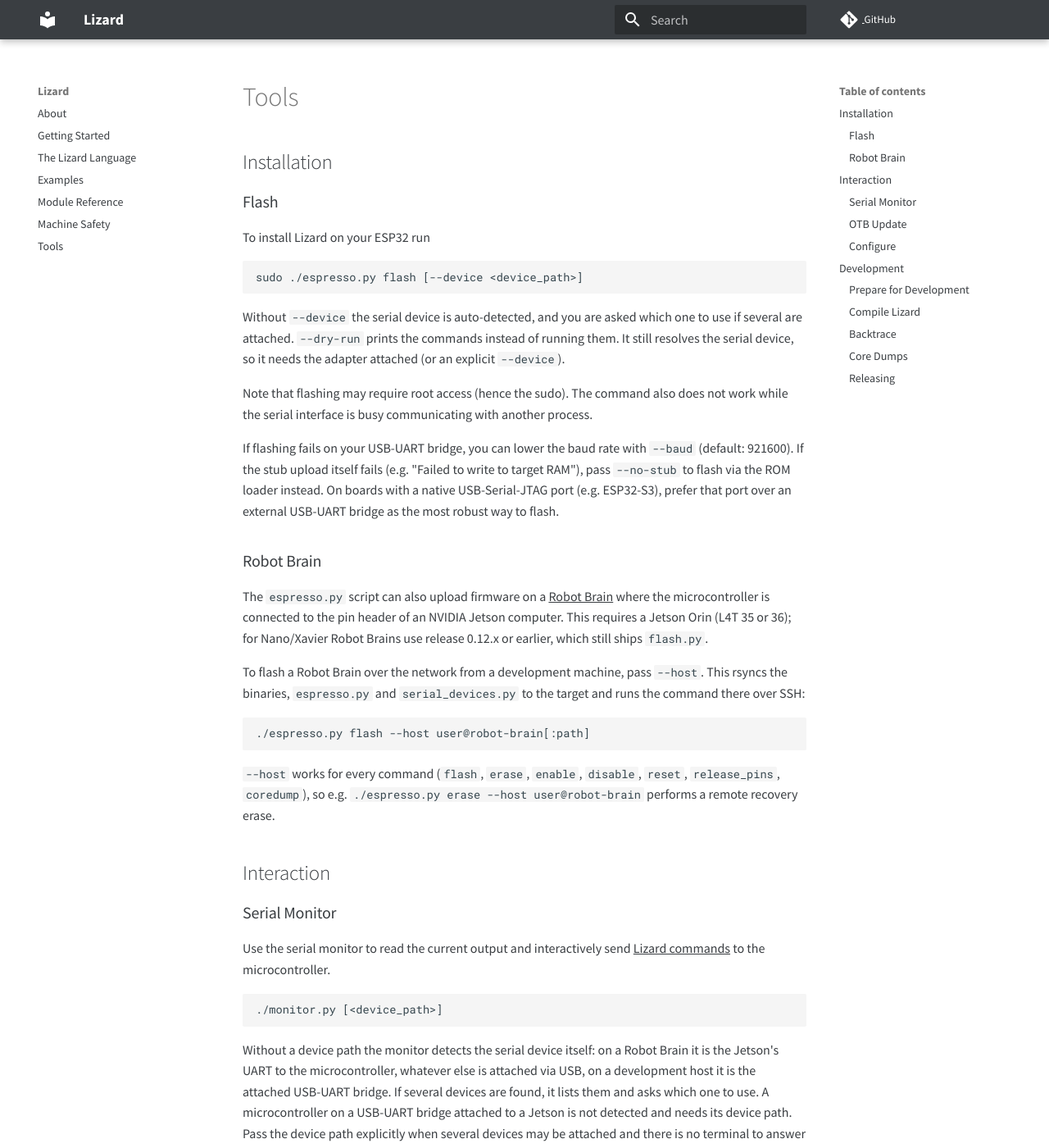
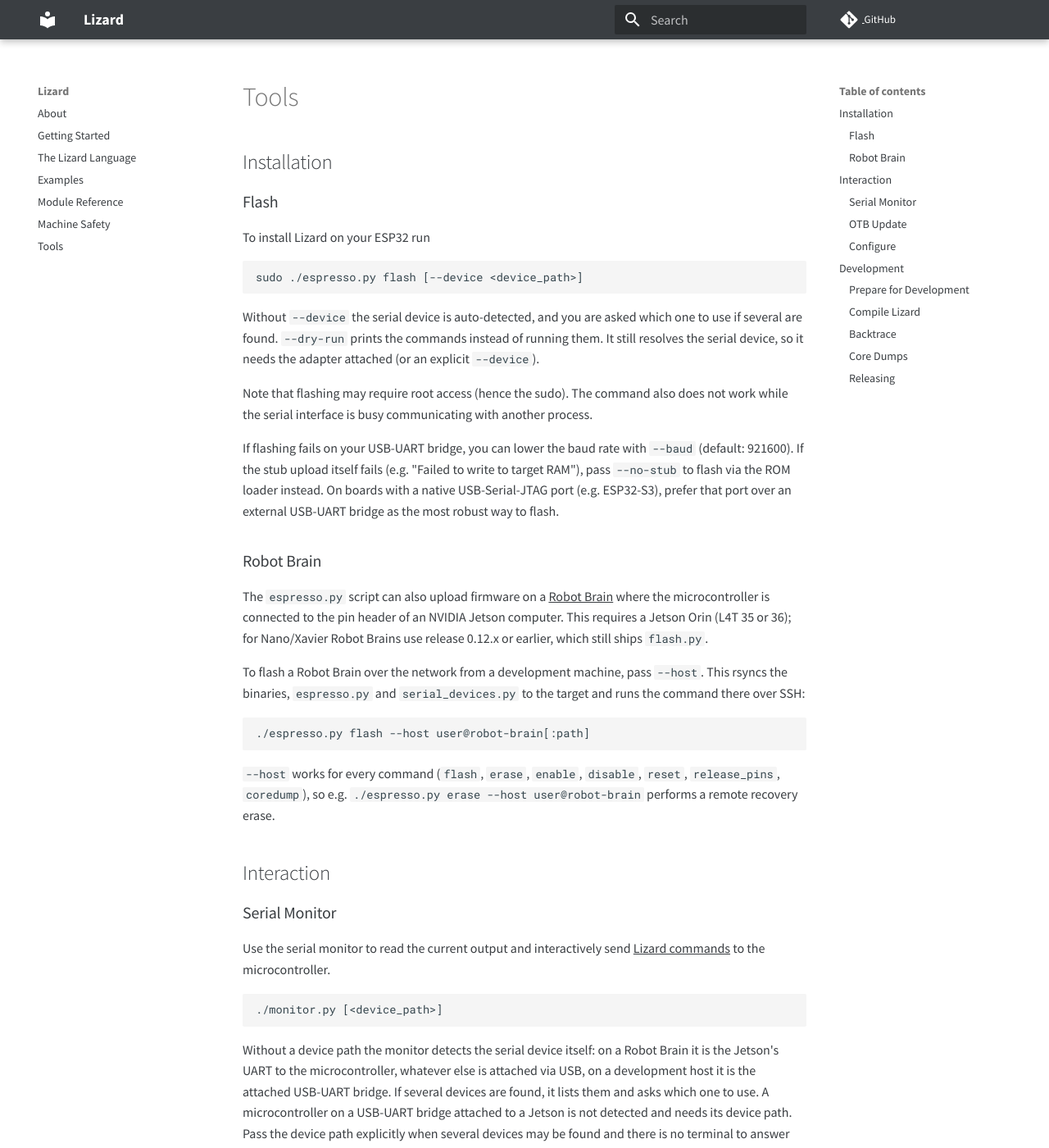
Before and after one commit to zauberzeug/lizard, an MkDocs documentation site: the page built from docs/tools.md, in a window 1280 px wide and 1400 px high. Shown: the whole window at 82% size. Built offline with MkDocs 1.6.1 and Material for MkDocs 9.7.7, drawn with Linux system fonts in a browser that asks for light colours; comment, search, counter and statistics services are not loaded; some of the changed text lies outside the part shown.

Commit message:
Say "found" where a Jetson's extra USB devices would make "attached" wrong
On a Robot Brain several serial devices are attached, but only the Jetson's
UART is found, so nothing asks. The monitor section already said "found".

Co-Authored-By: Claude Opus 5.5 <noreply@anthropic.com>

````diff
--- a/docs/tools.md
+++ b/docs/tools.md
@@ -10,7 +10,7 @@ To install Lizard on your ESP32 run
 sudo ./espresso.py flash [--device <device_path>]
 ```
 
-Without `--device` the serial device is auto-detected, and you are asked which one to use if several are attached.
+Without `--device` the serial device is auto-detected, and you are asked which one to use if several are found.
 `--dry-run` prints the commands instead of running them.
 It still resolves the serial device, so it needs the adapter attached (or an explicit `--device`).
 
@@ -53,7 +53,7 @@ on a Robot Brain it is the Jetson's UART to the microcontroller, whatever else i
 on a development host it is the attached USB-UART bridge.
 If several devices are found, it lists them and asks which one to use.
 A microcontroller on a USB-UART bridge attached to a Jetson is not detected and needs its device path.
-Pass the device path explicitly when several devices may be attached and there is no terminal to answer the question.
+Pass the device path explicitly when several devices may be found and there is no terminal to answer the question.
 Detecting the Jetson's UART has the same Jetson Orin requirement as flashing (see [Robot Brain](#robot-brain)).
 
 You can also use an SSH monitor to access a microcontroller via SSH:
````
